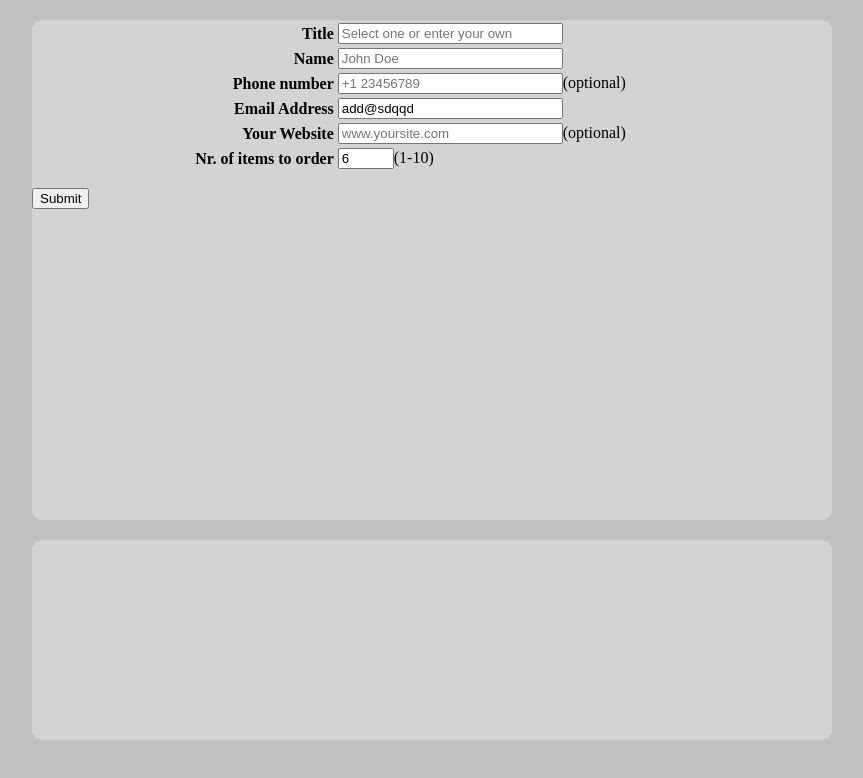
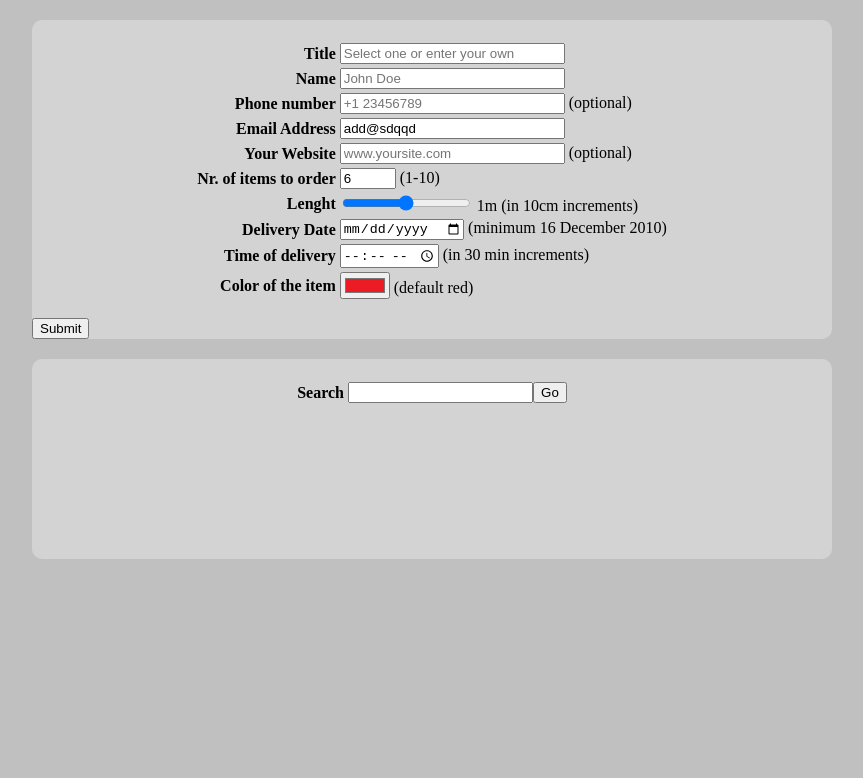
Before and after one commit to donatasdk/form7, a plain HTML site: page index.html in a window 1280 px wide. Shown: the whole page, without its empty margins (208-1071 px from the left). Drawn offline with Linux system fonts and the light colour scheme.

Commit message:
no message

```diff
--- a/css/style.css
+++ b/css/style.css
@@ -7,13 +7,13 @@ body{
 
 #container{
     width: 800px;
-    height: 500px;
+    height: auto;
     background-color: lightgray;
     margin: 20px auto;
     border-radius: 10px;
 }
 table{
-    width: 70%;
+    padding-top: 20px;
     margin: auto;
 }
 
@@ -30,3 +30,7 @@ table{
     font-weight: bold;
 
 }
+#submitbtn{border;
+    text-decoration: none;
+    cursor: pointer;
+}
--- a/index.html
+++ b/index.html
@@ -28,7 +28,7 @@
             </tr>
             <tr>
                 <td class="names">Phone number</td>
-                <td><input type="tel" name="telephone" placeholder="+1 23456789" size="25">(optional)</td>
+                <td><input type="tel" name="telephone" placeholder="+1 23456789" size="25"> (optional)</td>
             </tr>
             <tr>
                 <td class="names">Email Address</td>
@@ -36,20 +36,44 @@
             </tr>
             <tr>
                 <td class="names">Your Website</td>
-                <td><input type="url" name="website" placeholder="www.yoursite.com" size="25">(optional)</td>
+                <td><input type="url" name="website" placeholder="www.yoursite.com" size="25"> (optional)</td>
             </tr>
             <tr>
                 <td class="names">Nr. of items to order</td>
-                <td><input type="number" name="quantity" min="0" max="10" step="1" value="6">(1-10)</td>
+                <td><input type="number" name="quantity" min="0" max="10" step="1" value="6"> (1-10)</td>
+            </tr>
+            <tr>
+                <td class="names">Lenght</td>
+                <td><input type="range" name="points" min="0" max="10"> 1m (in 10cm increments)</td>
+            </tr>
+            <tr>
+                <td class="names">Delivery Date</td>
+                <td><input type="date" name="date" min="2010-12-16"> (minimum 16 December 2010)</td>
+            </tr>
+            <tr>
+                <td class="names">Time of delivery</td>
+                <td><input type="time" name="time" step="1800"> (in 30 min increments)</td>
+            </tr>
+            <tr>
+                <td class="names">Color of the item</td>
+                <td><input type="color" name="color" value="#ed1c24"> (default red)</td>
             </tr>
         </table>
-        <P><INPUT TYPE="SUBMIT" VALUE="Submit" NAME="B1"></P>
+        <p><input type="submit" value="Submit" name="submit" id="submitbtn"></p>
     </form>
 
 
 </div>
 <div id="container2">
+    <table>
+        <tr>
+            <form action="/action_page.php">
+                <td class="names">Search</td>
+                <td><input type="search" name="search"><input type="submit" value="Go" id="searchbtn"></td>
 
+            </form>
+        </tr>
+    </table>
 </div>
 
 </body>
```
